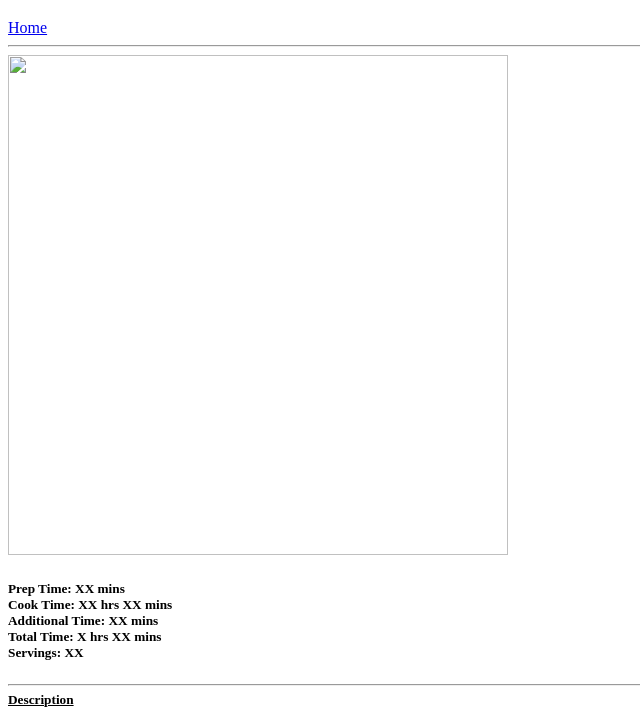
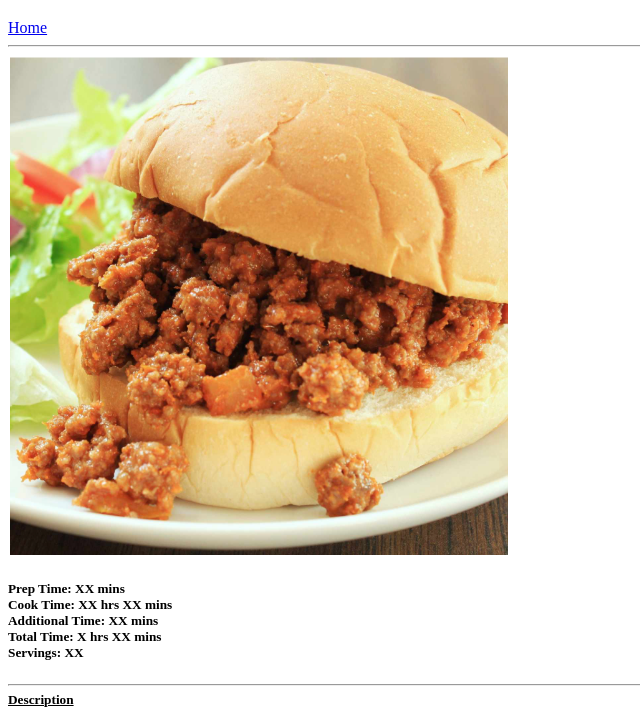
Before and after one commit to limweiyau/odin-recipes, a plain HTML site: page recipes/sloppy-joes.html in a window 1280 px wide. Shown: the part 61-780 px from the top of the page, without its empty margins (0-640 px from the left). Drawn offline with Linux system fonts and the light colour scheme.

Commit message:
Add image of sloppy joes to recipe page

```diff
--- a/recipes/sloppy-joes.html
+++ b/recipes/sloppy-joes.html
@@ -9,7 +9,7 @@
 <body>
     <h1>Sloppy Joes Recipe</h1>
     <a href="../index.html">Home</a><hr>
-    <img src="img.url" width="500"height="500"></picture><br>
+    <img src="../images/sloppy-joes.png" width="500"height="500"></picture><br>
     <h5>
         Prep Time: XX mins <br>
         Cook Time: XX hrs XX mins <br>
```
